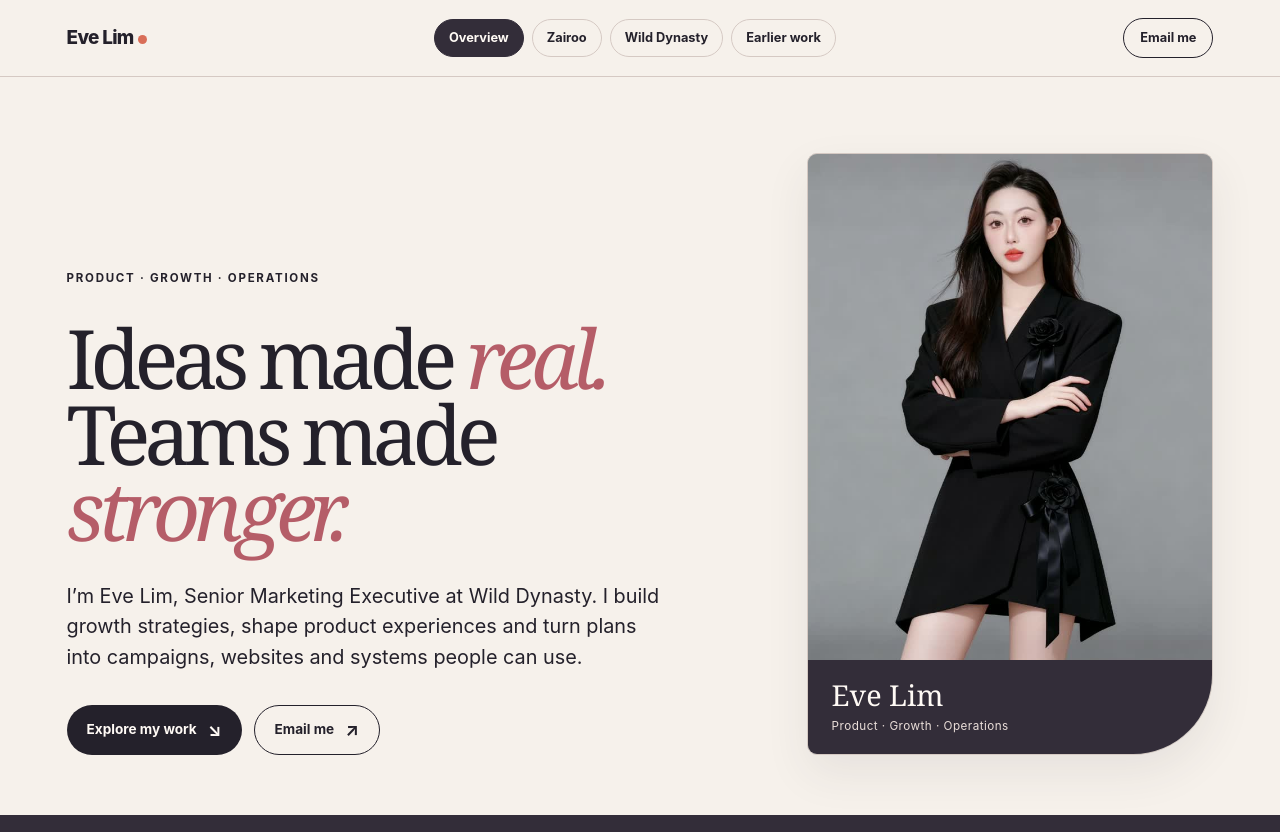
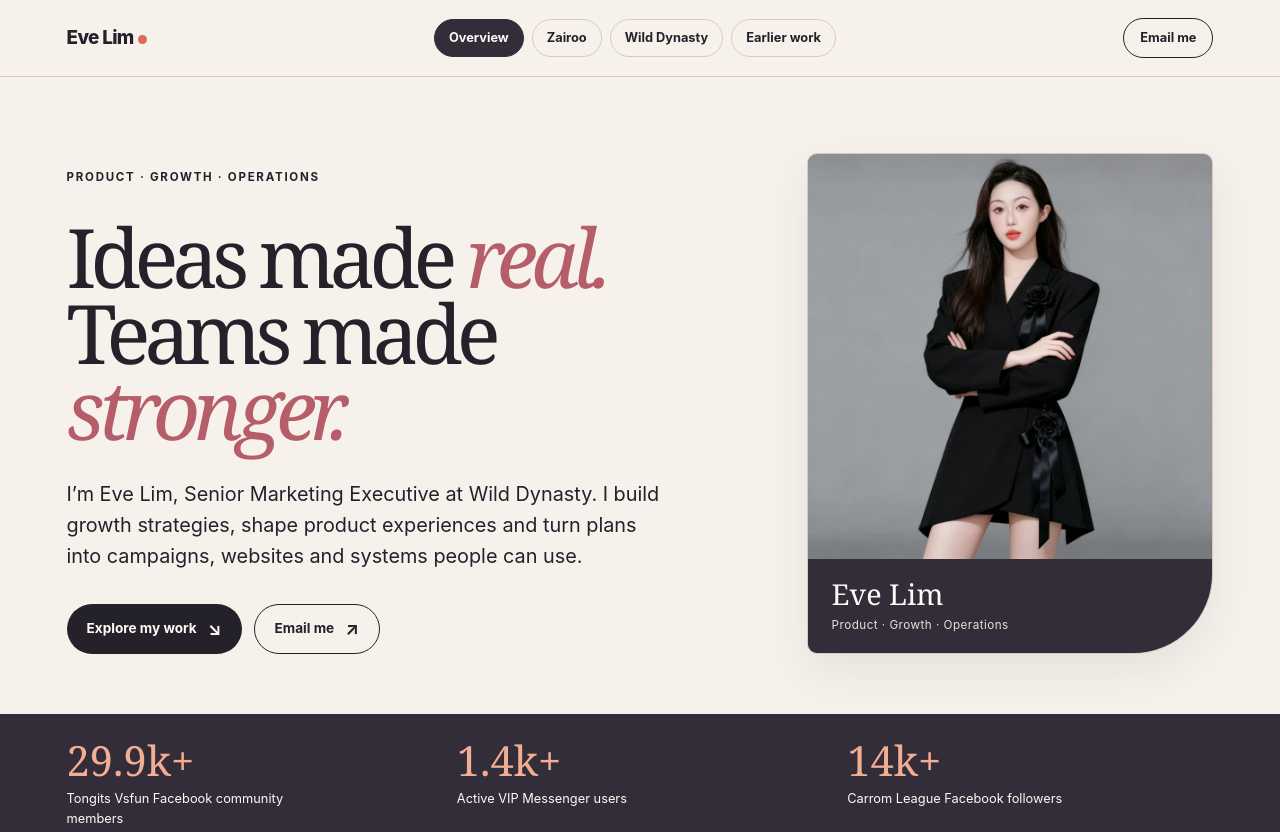
Before and after one commit to newiuheve/newiuheve.github.io, a plain HTML site: page index.html in a window 1280 px wide. Shown: the top 832 px of the page. Drawn offline with Linux system fonts and the light colour scheme.

Commit message:
Balance portrait proportions with homepage introduction

```diff
--- a/index.html
+++ b/index.html
@@ -60,7 +60,7 @@ header .nav-contact{text-decoration:none;font-size:.8rem;font-weight:700;white-s
 @media(max-width:760px){header .nav{display:grid;grid-template-columns:1fr auto;gap:10px;min-height:0}header .links{grid-column:1/-1;grid-row:2;display:grid;grid-template-columns:repeat(4,minmax(0,1fr));gap:6px}header .links a{text-align:center;font-size:.7rem;padding:8px 5px}header .nav-contact{grid-column:2;grid-row:1;padding:6px 12px}}
 @media(max-width:380px){header .links{grid-template-columns:repeat(2,minmax(0,1fr))}}
 
-.portrait-card{margin:0;position:relative;background:#b8bab9;border-radius:10px 10px 80px 10px;overflow:hidden;border:1px solid var(--line);box-shadow:0 18px 45px rgba(55,46,61,.08)}.portrait-card img{display:block;width:100%;height:auto;aspect-ratio:4/5;object-fit:cover;object-position:center top}.portrait-card figcaption{padding:19px 24px;background:var(--deep);color:var(--white)}.portrait-card figcaption strong{display:block;font:400 1.8rem/1.1 var(--display)}.portrait-card figcaption span{display:block;margin-top:6px;font-size:.73rem;letter-spacing:.04em;color:#eaded9}@media(max-width:900px){.hero-aside{width:100%;max-width:460px}.portrait-card img{aspect-ratio:1/1}}
+.portrait-card{margin:0;position:relative;background:#b8bab9;border-radius:10px 10px 80px 10px;overflow:hidden;border:1px solid var(--line);box-shadow:0 18px 45px rgba(55,46,61,.08)}.portrait-card img{display:block;width:100%;height:auto;aspect-ratio:1/1;object-fit:cover;object-position:center top}.portrait-card figcaption{padding:19px 24px;background:var(--deep);color:var(--white)}.portrait-card figcaption strong{display:block;font:400 1.8rem/1.1 var(--display)}.portrait-card figcaption span{display:block;margin-top:6px;font-size:.73rem;letter-spacing:.04em;color:#eaded9}@media(max-width:900px){.hero-aside{width:100%;max-width:460px}.portrait-card img{aspect-ratio:1/1}}
 </style>
 </head>
 <body class="overview"><a class="skip" href="#main">Skip to content</a><header><nav class="nav shell" aria-label="Main navigation"><a class="brand" href="index.html">Eve Lim<span aria-hidden="true"></span></a><div class="links"><a href="index.html" aria-current="page">Overview</a><a href="zairoo.html">Zairoo</a><a href="wild-dynasty.html">Wild Dynasty</a><a href="projects.html">Earlier work</a></div><a class="nav-contact" href="mailto:evelim1990@gmail.com">Email me</a></nav></header><main id="main">    <section class="hero shell" id="top" aria-labelledby="hero-title"><div><span class="eyebrow">Product · Growth · Operations</span><h1 id="hero-title">Ideas made <em>real.</em><br>Teams made <em>stronger.</em></h1><p class="hero-text">I’m Eve Lim, Senior Marketing Executive at Wild Dynasty. I build growth strategies, shape product experiences and turn plans into campaigns, websites and systems people can use.</p><div class="hero-actions"><a class="pill dark" href="#selected-work">Explore my work <span class="arrow" aria-hidden="true">↘</span></a><a class="pill light" href="mailto:evelim1990@gmail.com">Email me <span class="arrow" aria-hidden="true">↗</span></a></div></div><aside class="hero-aside"><figure class="portrait-card"><img src="eve-portrait.jpg" alt="Eve Lim" width="900" height="900" fetchpriority="high"><figcaption><strong>Eve Lim</strong><span>Product · Growth · Operations</span></figcaption></figure></aside></section>
```
